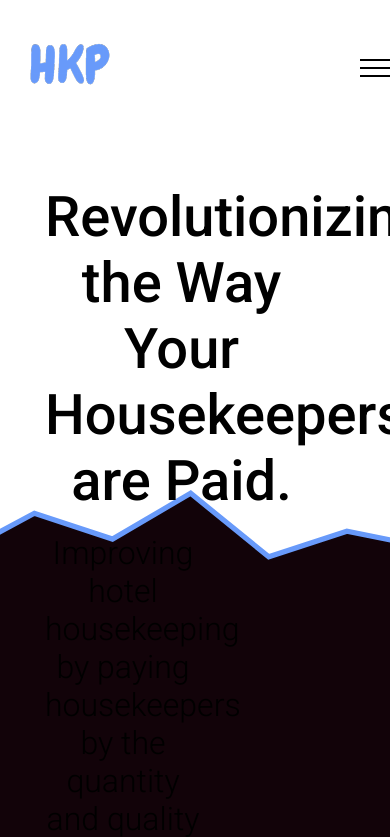
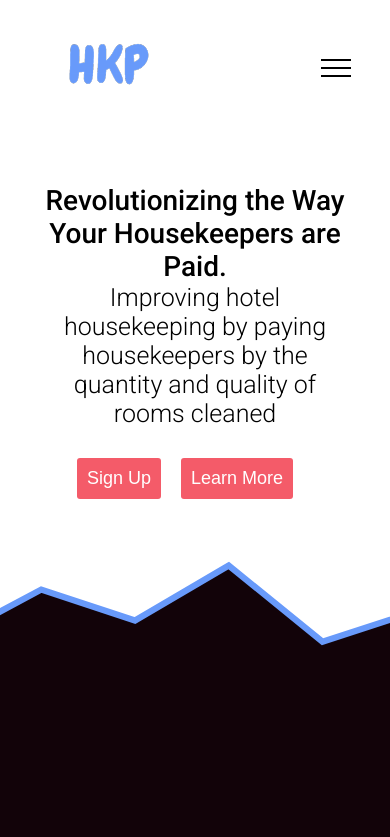
Before and after one commit to HKPSolutions/public-facing-website, a React (Create React App) app in the folder app/: page / in a window 390 px wide. Shown: the top 837 px of the page. Built offline with nearby package versions, Linux system fonts and the light colour scheme.

Commit message:
minor fixes
* demopage contact us button
* white space on app page
* navbar on mobile
* improved navbar interface
* improved responsivness for HomePage
* font size fixes

```diff
--- a/app/src/components/NavBar/NavBar.js
+++ b/app/src/components/NavBar/NavBar.js
@@ -1,11 +1,18 @@
-import React from 'react';
+import React, { useEffect } from 'react';
 import {Link} from 'react-router-dom';
 import './style.scss';
+import { useLocation } from "react-router-dom";
 
 import Branding from './assets/brand.png'
 
 function Navbar() {
     const [isMobileOpen, setOpen] = React.useState(false);
+    let location = useLocation();
+
+    function selectedClassName(name){
+        if (name === location.pathname.substr(1))
+            return "selected-nav-button";
+    }
 
     function onClickHandler() {
         setOpen((old) => !old);
@@ -24,9 +31,9 @@ function Navbar() {
                 <i></i>
             </button>
             <ul class={(isMobileOpen ? "open" : "close")}>
-                <li><Link to="/app">app</Link></li>
-                <li><Link to="/demo">demo</Link></li>
-                <li><Link to="/contact">contact</Link></li>
+                <li className={selectedClassName("app")}><Link to="/app">app</Link></li>
+                <li className={selectedClassName("demo")}><Link to="/demo">demo</Link></li>
+                <li className={selectedClassName("contact")}><Link to="/contact">contact</Link></li>
             </ul>
         </div>
     );
--- a/app/src/components/NavBar/style.scss
+++ b/app/src/components/NavBar/style.scss
@@ -12,13 +12,20 @@
   font-size: 18px;
   margin: auto;
 
+  .selected-nav-button {
+    a {
+      font-weight: 400;
+      opacity: 100%;
+    }
+  }
+
   ul {
     display: flex;
     justify-content: space-between;
     align-self: stretch;
     align-items: stretch;
     list-style: none;
-    width: 40%;
+    width: 50%;
 
     a {
       text-transform: capitalize;
@@ -27,6 +34,11 @@
       place-items: center;
       text-decoration-color: transparent;
       color: black;
+      opacity: 50%;
+
+      &:hover{
+        opacity: 100%;
+      }
     }
   }
 }
@@ -42,14 +54,12 @@
   }
 }
 
-@media screen and (max-width: 600px) {
+@media screen and (max-width: 850px) {
   .navbar {
     display: grid;
     grid-template-columns: 1fr auto;
     justify-content: stretch;
-    width: 100%;
     height: min-content;
-    gap: 60px;
 
     .navbar-branding {
       padding-left: 30px;
@@ -61,6 +71,7 @@
       width: 30px;
       height: 16px;
       padding-left: 30px;
+      cursor: pointer;
 
       i {
         position: absolute;
@@ -104,7 +115,7 @@
       }
     }
 
-    .close{
+    .close {
       display: none;
     }
 
@@ -117,11 +128,10 @@
       width: 100%;
       gap: 30px;
 
-        li{
-            a{
+      li {
+        a {
           justify-self: stretch;
           font-size: 48px;
-                font-weight: 200;
         }
       }
     }
--- a/app/src/components/Pages/AppPage/style.scss
+++ b/app/src/components/Pages/AppPage/style.scss
@@ -146,9 +146,8 @@ $bold: 500;
   overflow: hidden;
 
   .end{
-    z-index: -4;
     position: absolute;
-    bottom: -100px;
+    bottom: -300px;
     left: 0px;
 
     width: 100vw;
@@ -157,10 +156,20 @@ $bold: 500;
   }
 
   .app-pg_landing {
-    height: 350px;
+    height: max-content;
     width: 40%;
     margin: auto;
     text-align: center;
+
+    padding-bottom: 70px;
+  }
+
+  .app-pg_landing_title{
+    font-size: var(--fs-ff-big);
+  }
+
+  .app-pg_landing_sum{
+    font-size: 30px;
   }
 
   .app-pg_landing_sum{
@@ -208,6 +217,7 @@ $bold: 500;
     border: none;
     margin-right: 20px;
     width: fit-content;
+    font-size: calc(var(--fs-ff-medium) / 2);
 
     &:focus {
       outline: none;
@@ -263,7 +273,6 @@ $bold: 500;
 @media screen and (max-width: 615px) {
   .app-pg {
     .app-pg_landing {
-      height: 250px;
       width: 90%;
       text-align: center;
     }
--- a/app/src/components/Pages/ContactPage/ContactPage.scss
+++ b/app/src/components/Pages/ContactPage/ContactPage.scss
@@ -4,6 +4,19 @@
 * {
   padding: 0;
   margin: 0;
+
+  --fs-ff-big: 50px;
+  --fs-ff-medium: 30px;
+}
+
+@media screen and (max-width: 450px){
+  * {
+    padding: 0;
+    margin: 0;
+
+    --fs-ff-big: 35px;
+    --fs-ff-medium: 18px;
+  }
 }
 
 // background
@@ -91,14 +104,14 @@
     font-family: "Roboto", sans-serif;
     font-style: normal;
     font-weight: 700;
-    font-size: 55px;
+    font-size:var(--fs-ff-big);
   }
 
   #{&}__decription {
     font-family: "Roboto", sans-serif;
     font-style: normal;
     font-weight: 100;
-    font-size: 20px;
+    font-size: var(--fs-ff-medium);
 
     padding-bottom: 35px;
   }
--- a/app/src/components/Pages/DemoPage/DemoPage.js
+++ b/app/src/components/Pages/DemoPage/DemoPage.js
@@ -15,7 +15,7 @@ function DemoPage() {
         <p className="demo__page__message__description">
           Through the end of 2020, we are running a new user promotion of $1/room/month. Contact us to get started or checkout our demo.
           </p>
-        <Link to='/contact'>Contact Us</Link>
+        <Link to='/contact'><button>Contact Us</button></Link>
       </div>
 
       <div className="demo__page__form-card box form-card">
--- a/app/src/components/Pages/DemoPage/DemoPage.scss
+++ b/app/src/components/Pages/DemoPage/DemoPage.scss
@@ -1,10 +1,4 @@
 @import url("https://fonts.googleapis.com/css2?family=Roboto:wght@300;400;700&display=swap");
-
-// rests
-* {
-  padding: 0;
-  margin: 0;
-}
 
 // background
 .demo__page {
@@ -14,6 +8,33 @@
   background-size: 100vw auto;
   background-position: top 400px right 0px;
   background-repeat: no-repeat;
+
+  #{&}__message {
+    button {
+      background-color: #f45b69;
+      color: white;
+      border-radius: 3px;
+      text-transform: uppercase;
+      padding: 10px;
+      border: none;
+      margin-right: 20px;
+      width: fit-content;
+      font-size: calc(var(--fs-ff-medium) / 2);
+
+      &:focus {
+        outline: none;
+        box-shadow: 0 19px 38px rgba(0, 0, 0, 0.3),
+          0 15px 12px rgba(0, 0, 0, 0.22);
+        transition: all 0.3s cubic-bezier(0.25, 0.8, 0.25, 1);
+      }
+
+      &:hover {
+        box-shadow: 0 19px 38px rgba(0, 0, 0, 0.3),
+          0 15px 12px rgba(0, 0, 0, 0.22);
+        transition: all 0.3s cubic-bezier(0.25, 0.8, 0.25, 1);
+      }
+    }
+  }
 }
 
 .demo__page {
@@ -35,7 +56,7 @@
       margin: 5px;
     }
 
-    .demo__page__message{
+    .demo__page__message {
       display: flex;
       flex-direction: column;
       align-items: center;
@@ -45,28 +66,28 @@
     }
   }
 
-  h1{
-    font-family: 'Roboto', sans-serif;
+  h1 {
+    font-family: "Roboto", sans-serif;
     font-style: normal;
     font-weight: bold;
-    font-size: 55px;
+    font-size: var(--fs-ff-big);
 
     text-transform: capitalize;
 
     margin-bottom: 20px;
   }
 
-  p{
-    font-family: 'Roboto', sans-serif;
+  p {
+    font-family: "Roboto", sans-serif;
     font-style: normal;
     font-weight: 100;
-    font-size: 20px;
+    font-size: var(--fs-ff-medium);
 
     margin-bottom: 20px;
   }
 
-  h2{
-    font-family: 'Roboto', sans-serif;
+  h2 {
+    font-family: "Roboto", sans-serif;
     font-style: normal;
     font-weight: bold;
     font-size: 20px;
@@ -74,11 +95,11 @@
     margin-bottom: 10px;
   }
 
-  hr{
+  hr {
     margin-bottom: 20px;
   }
 
-  input[type="submit"].contact-us{
+  input[type="submit"].contact-us {
     width: 200px;
     text-transform: capitalize;
   }
--- a/app/src/components/Pages/HomePage/HomePage.scss
+++ b/app/src/components/Pages/HomePage/HomePage.scss
@@ -71,6 +71,7 @@ $bold: 500;
   font-size: var(--fs-medium);
   font-weight: $bold;
   padding-bottom: 100px;
+  text-transform: capitalize;
 }
 
 .intro-container {
@@ -92,16 +93,16 @@ $bold: 500;
     width: 700px;
 
     .intro-header {
-      font-size: 3.5rem;
+      font-size: var(--fs-big);
       width: 70vw;
-      overflow:visible;
+      overflow: visible;
       font-weight: $bold;
       padding-bottom: 20px;
     }
 
     .intro-desc {
       padding-bottom: 40px;
-      font-size: 2rem;
+      font-size: var(--fs-medium);
       width: 40vw;
     }
 
@@ -112,7 +113,6 @@ $bold: 500;
       text-transform: uppercase;
       padding: 10px;
       cursor: pointer;
-
 
       font-size: var(--fs-x-small);
       text-transform: capitalize;
@@ -173,7 +173,7 @@ $bold: 500;
 
 @media screen and (max-width: 1600px) {
   * {
-    --fs-big: 28px;
+    --fs-big: 50px;
     --fs-medium: 25px;
     --fs-small: 18px;
     --fs-x-small: 18px;
@@ -184,10 +184,10 @@ $bold: 500;
   }
 
   .intro-container {
-    height: calc(max(500px, 80vh));
+    height: calc(max(500px, 90vh));
     background-image: url("./assets/StockGraph.svg");
     background-position: top 0px left 0px;
-    background-size: calc(max(100%, 1000px)) auto;
+    background-size: calc(max(100%, 1200px)) auto;
     .intro {
       width: 300px;
     }
@@ -200,13 +200,35 @@ $bold: 500;
   }
 }
 
-@media screen and (max-width: 700px) {
+@media screen and (max-width: 830px) {
+  * {
+    --fs-big: 28px;
+    --fs-medium: 25px;
+    --fs-small: 18px;
+    --fs-x-small: 18px;
+
+    --fl-circle-radius: 50px;
+
+    --se-padding: 200px;
+  }
+
   .intro-container {
     .intro {
-	  padding: 0px;
-	  text-align: center;
-	  margin: auto;
-	  padding-top: 50px;
+      padding: 0px;
+      text-align: center;
+      margin: auto;
+      padding-top: 50px;
+
+      .intro-header{
+        padding: 0px;
+        width: 100%;
+      }
+
+      .intro-desc{
+        padding: 0px;
+        width: 100%;
+        padding-bottom: 30px;
+      }
     }
   }
 }
```
Lines whose indentation alone changed are shown as unchanged.
